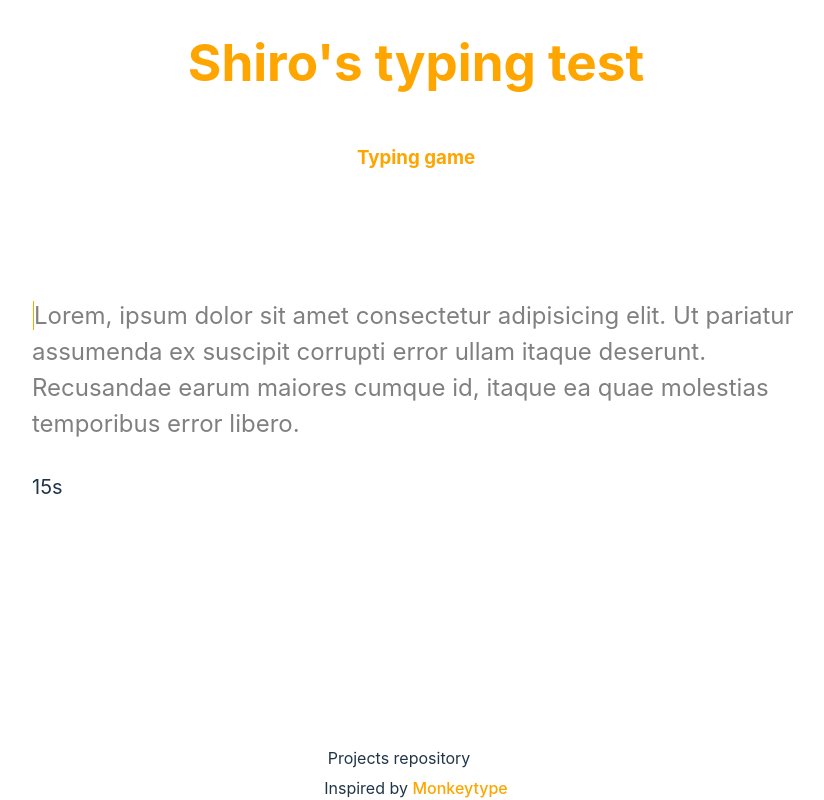
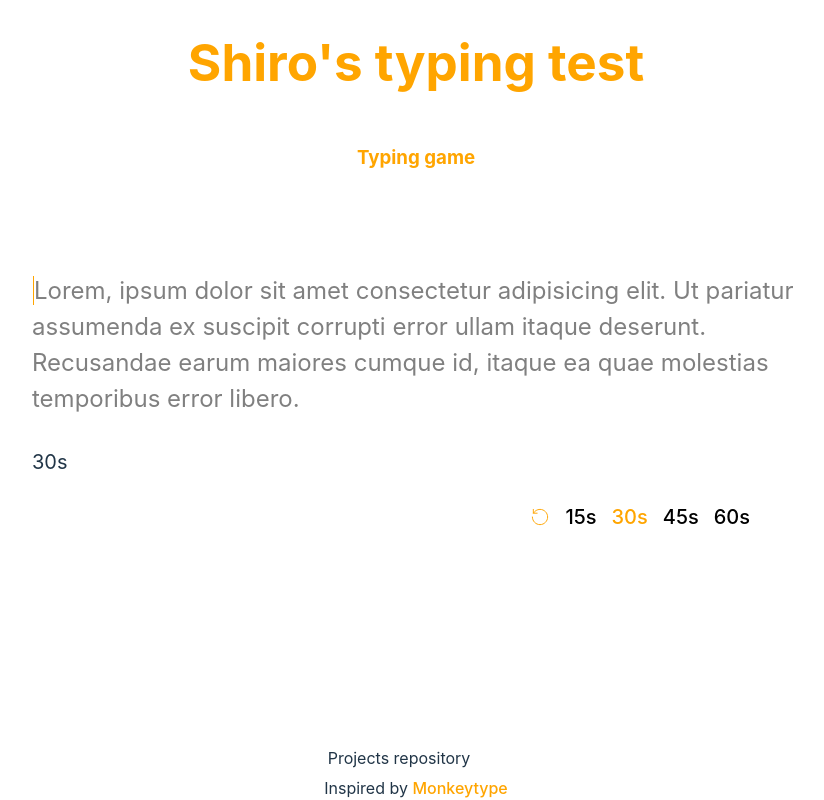
Before and after one commit to SkyDmytro/typing_test, a React (Vite) app: page / in a window 1280 px wide. Shown: the whole page, without its empty margins (224-1048 px from the left). Built offline with nearby package versions, Linux system fonts and the light colour scheme.

Commit message:
added menu and changed countdown

```diff
--- /dev/null
+++ b/src/components/Menu/Menu.tsx
@@ -0,0 +1,11 @@
+import { useGetMenuButtons } from '../../hooks/useGetMenuButtons'
+import { menuButton } from '../../types/menuTypes'
+import { MenuBlock } from './components/MenuBlock/MenuBlock'
+
+
+export const Menu = () => {
+  const menuButtons:menuButton[] = useGetMenuButtons()
+  return (
+   <MenuBlock menuButtons={menuButtons} />
+  )
+}
--- /dev/null
+++ b/src/components/Menu/components/Button.tsx
@@ -0,0 +1,14 @@
+import classNames from "classnames";
+import "./button.style.scss";
+import { menuButton } from "../../../types/menuTypes";
+
+
+
+export const Button = ({ icon, text,isActive,onClick }: menuButton) => {
+  return (
+    <button className="button" onClick={onClick}>
+      {text && <div className={classNames("text",isActive&&"active")}>{text}</div>}
+      {icon && <img className={classNames("icon",isActive&&"active")} src={icon} />}
+    </button>
+  );
+};
--- /dev/null
+++ b/src/components/Menu/components/MenuBlock/MenuBlock.tsx
@@ -0,0 +1,19 @@
+import "./menuBlock.style.scss"
+import { menuButton } from '../../../../types/menuTypes'
+import { Button } from '../Button'
+
+interface menuBlockProps{
+  menuButtons:menuButton[]
+}
+
+export const MenuBlock = ({menuButtons}:menuBlockProps) => {
+  return (
+    <div className='menu-main'>
+    <div className="buttons">
+     {menuButtons.map((button,index)=>{
+       return <Button key={index} icon={button?.icon} text={button?.text} isActive={button.isActive} onClick={button.onClick}/>
+     })}
+     </div>
+   </div>
+  )
+}
--- /dev/null
+++ b/src/components/Menu/components/MenuBlock/menuBlock.style.scss
@@ -0,0 +1,13 @@
+.menu-main {
+  font-size: 20px;
+  display: flex;
+  justify-content: center;
+  .buttons {
+    width: 60%;
+    display: flex;
+
+    justify-content: flex-end;
+    padding-right: 100px;
+    gap: 15px;
+  }
+}
--- /dev/null
+++ b/src/components/Menu/components/button.style.scss
@@ -0,0 +1,29 @@
+.button {
+  height: 20px;
+  display: flex;
+  align-items: center;
+  border: 0;
+  padding: 0;
+  background-color: transparent;
+  &:focus{
+    border: 0;
+    transition: none;
+    outline: none;
+  }
+  &:hover {
+    .text {
+      transform: scale(1.2);
+      color: orange;
+    }
+  }
+  .text {
+    &.active {
+      color: orange;
+    }
+  }
+  .icon {
+    width: 100%;
+    height: 100%;
+    fill: orange;
+  }
+}
--- a/src/components/Stats/components/CountDown.tsx
+++ b/src/components/Stats/components/CountDown.tsx
@@ -1,12 +1,19 @@
 import { useState, useEffect } from "react";
 import { ResultType } from "../../../types/results";
 
-
-export const CountDown = ({ time, start,setResults }: { time: number; start: boolean,setResults: React.Dispatch<React.SetStateAction<ResultType>>}) => {
+export const CountDown = ({
+  time,
+  start,
+  setResults,
+}: {
+  time: number;
+  start: boolean;
+  setResults: React.Dispatch<React.SetStateAction<ResultType>>;
+}) => {
   const [timer, setTimer] = useState(time);
 
   useEffect(() => {
-    let timerID:number;
+    let timerID: number;
 
     if (start && timer > 0) {
       timerID = setInterval(() => tick(), 1000);
@@ -17,9 +24,13 @@ export const CountDown = ({ time, start,setResults }: { time: number; start: boo
     };
   }, [start, timer]);
 
+  useEffect(() => {
+    setTimer(time);
+  }, [time]);
+
   const tick = () => {
-    if(timer===1){
-      setResults((prevResults)=>({...prevResults,isFinished:true}))
+    if (timer === 1) {
+      setResults((prevResults) => ({ ...prevResults, isFinished: true }));
     }
     setTimer((prevTimer) => prevTimer - 1);
   };
--- a/src/components/TypingTest/TypingTest.tsx
+++ b/src/components/TypingTest/TypingTest.tsx
@@ -4,6 +4,7 @@ import { Stats } from "../Stats/Stats";
 import { TypingField } from "../TypingField/TypingField";
 import "./typingTest.style.scss";
 import { ResultType } from "../../types/results";
+import { Menu } from "../Menu/Menu";
 
 export type ResultsContextType = {
   results: ResultType;
@@ -18,7 +19,7 @@ export const TypingTest = () => {
     correctChars: 0,
     incorrectChars: 0,
     wordsTyped: 0,
-    time: 15,
+    time: 30,
     isFinished: false,
   });
 
@@ -27,6 +28,7 @@ export const TypingTest = () => {
       <section className="main-section">
           <TypingField onStart={setCountDownStart} />
           <Stats start={countDownStart} time={results.time} />
+          <Menu/>
       </section>
     </ResultsContext.Provider>
   );
--- /dev/null
+++ b/src/hooks/useGetMenuButtons.tsx
@@ -0,0 +1,57 @@
+import { useContext } from "react";
+import { ResultsContext } from "../components/TypingTest/TypingTest";
+import resetIcon from "../assets/reset-svgrepo-com.svg";
+import { menuButton } from "../types/menuTypes";
+
+export const useGetMenuButtons = (): menuButton[] => {
+  const { results, setResults } = useContext(ResultsContext);
+  const { time } = results;
+
+  const handleTimeClick = (time: number) => () => {
+    setResults((prevResults) => ({ ...prevResults, time }));
+  };
+
+  const handleReset = () => {
+    setResults((prevResults) => ({
+      ...prevResults,
+      correctChars: 0,
+      incorrectChars: 0,
+      isFinished: false,
+      wordsTyped: 0,
+    }));
+  };
+
+  return [
+    {
+      text: "",
+      icon: resetIcon,
+      isActive: true,
+      onClick: handleReset,
+    },
+    {
+      text: "15s",
+      icon: "",
+      isActive: time === 15,
+      onClick: handleTimeClick(15),
+    },
+    {
+      text: "30s",
+      icon: "",
+      isActive: time === 30,
+      onClick: handleTimeClick(30),
+    },
+    {
+      text: "45s",
+      icon: "",
+      isActive: time === 45,
+      onClick: handleTimeClick(45),
+    },
+    {
+      text: "60s",
+      icon: "",
+      isActive: time === 60,
+      onClick: handleTimeClick(60),
+    },
+
+  ];
+};
--- /dev/null
+++ b/src/types/menuTypes.ts
@@ -0,0 +1,6 @@
+export type menuButton={
+  text?:string,
+  icon?:string,
+  isActive:boolean,
+  onClick:()=>void
+}
```
Also changed, not shown: src/assets/reset-svgrepo-com.svg (added).
